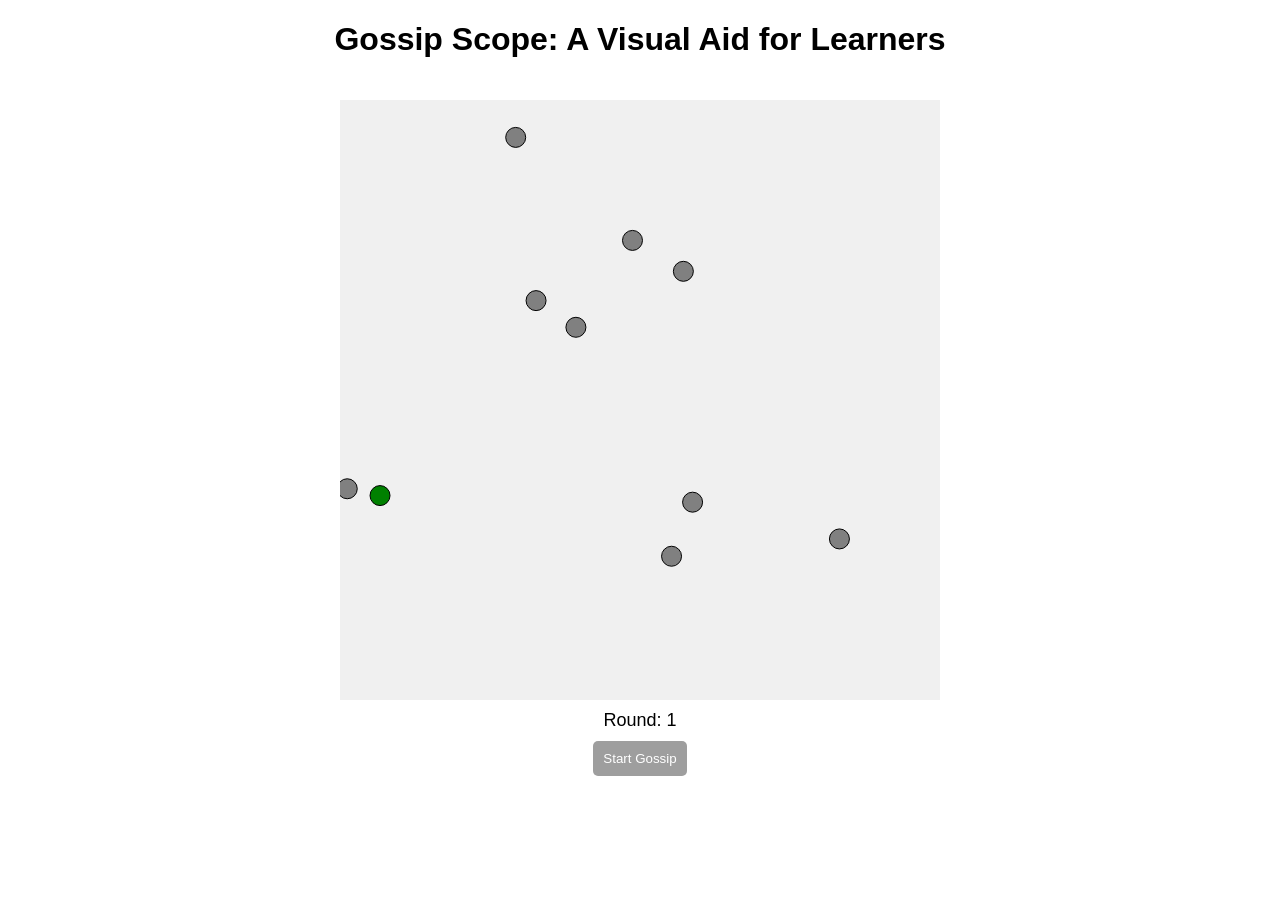
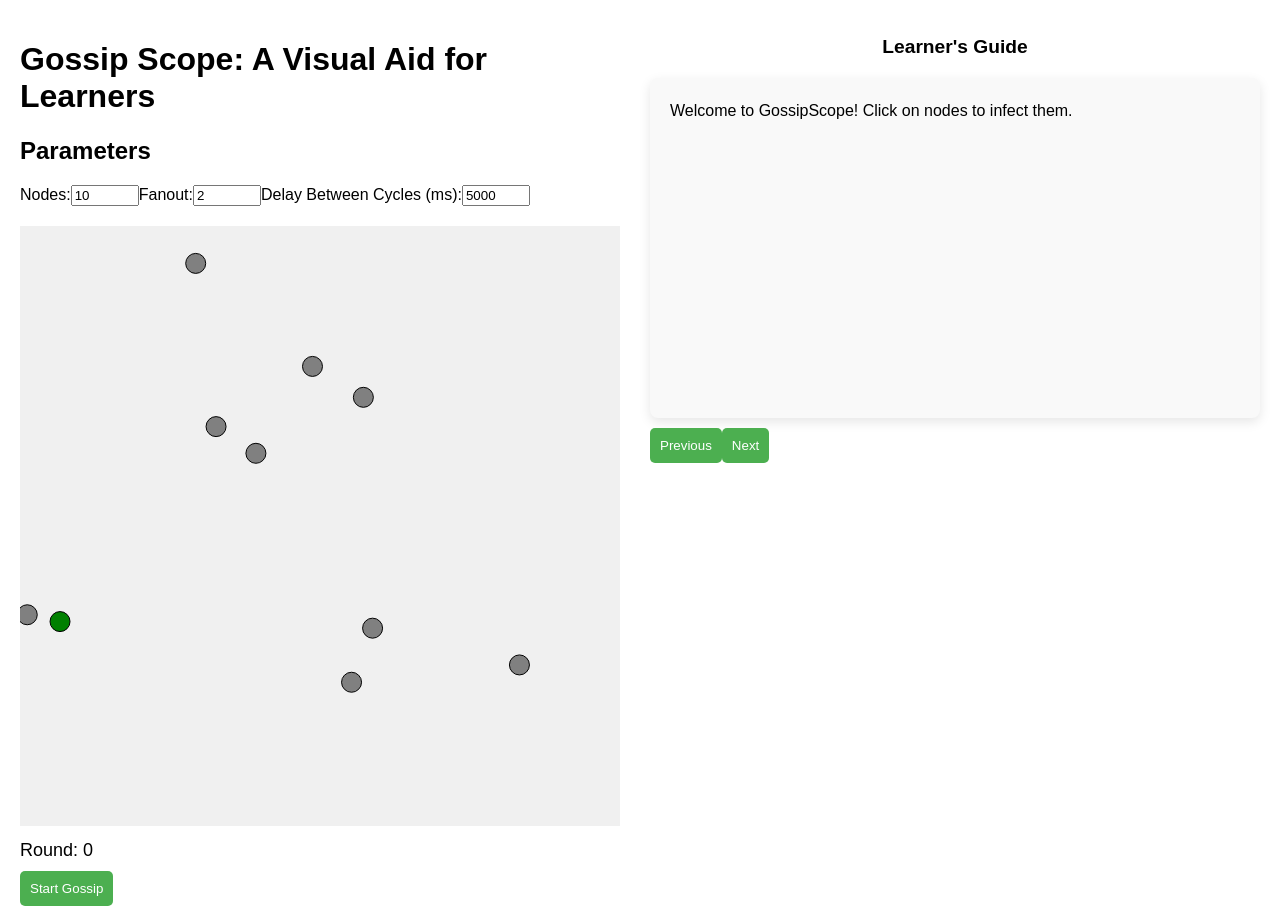
Before and after one commit to sasagarw/gossip-scope, a React (Create React App) app: page / in a window 1280 px wide. Before the commit the page ends 800 px from the top, so only its background shows below. Built offline with nearby package versions, Linux system fonts and the light colour scheme.

Commit message:
added success case

```diff
--- a/src/App.css
+++ b/src/App.css
@@ -1,9 +1,10 @@
 .App {
-  text-align: center;
   display: flex;
-  flex-direction: column;
-  align-items: center;
+  justify-content: space-between; /* Align demo and guide side by side */
+  align-items: flex-start; /* Align items to the top */
   font-family: Arial, sans-serif;
+  height: 100vh; /* Make sure it takes the full height of the viewport */
+  padding: 20px;
 }
 
 .App-logo {
@@ -69,3 +70,30 @@ button:disabled {
 line {
   transition: opacity 0.5s ease-out;
 }
+
+.demo-section {
+  width: calc(50% - 10px);
+}
+
+.learners-guide {
+  width: calc(50% - 10px);
+}
+
+.guide-content {
+  padding: 20px;
+}
+
+.learners-guide h2 {
+  text-align: center; /* Center the title of Learner's Guide */
+  margin-bottom: 20px; /* Add spacing below the title */
+  font-size: larger;   /* Make the title stand out more */
+}
+
+.guide-content {
+  background-color: #f9f9f9; /* Light background for readability */
+  border-radius: 8px;        /* Rounded corners for content box */
+  box-shadow: rgba(0,0,0,0.1) 0px 4px 12px; /* Subtle shadow for depth */
+  line-height:1.6;           /* Improve readability with better line height */
+  font-size:16px;            /* Set a readable font size for guide content */
+  min-height:300px;          /* Ensure a minimum height for content area */
+}
--- a/src/App.js
+++ b/src/App.js
@@ -1,4 +1,4 @@
-import React, { useEffect, useState } from 'react';
+import React, { useEffect, useState, useCallback } from 'react';
 import * as d3 from 'd3';
 import './App.css';
 
@@ -9,17 +9,22 @@ const App = () => {
   const [nodes, setNodes] = useState([]);
   const [round, setRound] = useState(0);
   const [connections, setConnections] = useState([]);
+  const [fanout, setFanout] = useState(2);
+  const [nodeCount, setNodeCount] = useState(10);
+  const [delayBetweenCycles, setDelayBetweenCycles] = useState(5000);
+  const [isGossipRunning, setIsGossipRunning] = useState(false);
+  const [currentGuideIndex, setCurrentGuideIndex] = useState(0);
 
   // Initialize nodes with random positions and status
   useEffect(() => {
-    const initialNodes = Array.from({ length: NODE_COUNT }, (_, i) => ({
+    const initialNodes = Array.from({ length: nodeCount }, (_, i) => ({
       id: i,
       x: Math.random() * 500,
       y: Math.random() * 500,
       informed: i === 0, // Start with node 0 as informed
     }));
     setNodes(initialNodes);
-  }, []);
+  }, [nodeCount]);
 
   // Run the gossip rounds
   useEffect(() => {
@@ -30,8 +35,8 @@ const App = () => {
     const newConnections = [];
 
     informedNodes.forEach(node => {
-      for (let i = 0; i < 2; i++) {
-        const targetNode = newNodes[Math.floor(Math.random() * NODE_COUNT)];
+      for (let i = 0; i < fanout; i++) {
+        const targetNode = newNodes[Math.floor(Math.random() * nodeCount)];
         if (!targetNode.informed) {
           targetNode.informed = true;
           newConnections.push({ source: node, target: targetNode });
@@ -43,21 +48,77 @@ const App = () => {
     setConnections(newConnections);
 
     // Clear the connections after a short delay for fade-out effect
-    setTimeout(() => setConnections([]), ROUND_DELAY / 2);
+    setTimeout(() => setConnections([]), delayBetweenCycles / 2);
 
-  }, [round]);
+  }, [round, nodeCount, fanout, delayBetweenCycles]);
 
   // Start gossip rounds with delays
   useEffect(() => {
-    if (round < 10) {
-      const timer = setTimeout(() => setRound(round + 1), ROUND_DELAY);
+    if (isGossipRunning && round < 10) {
+      const timer = setTimeout(() => setRound(round + 1), delayBetweenCycles);
       return () => clearTimeout(timer);
     }
-  }, [round]);
+  }, [round, isGossipRunning, delayBetweenCycles]);
+
+  const toggleGossip = useCallback(() => {
+    setIsGossipRunning(!isGossipRunning);
+  }, [isGossipRunning]);
+
+  const handlePrevGuide = useCallback(() => {
+    setCurrentGuideIndex(prev => (prev === 0 ? guideContent.length - 1 : prev - 1));
+  }, []);
+
+  const handleNextGuide = useCallback(() => {
+    setCurrentGuideIndex(prev => (prev + 1) % guideContent.length);
+  }, []);
+
+  const guideContent = [
+    "Welcome to GossipScope! Click on nodes to infect them.",
+    "Use the controls to manage the gossip simulation.",
+    "Adjust parameters to see how they affect the spread of information.",
+  ];
 
   return (
     <div className="App">
+      <div className="demo-section">
         <h1>Gossip Scope: A Visual Aid for Learners</h1>
+
+        <div className="parameters">
+          <h2>Parameters</h2>
+          <label>
+            Nodes:
+            <input
+              type="number"
+              value={nodeCount}
+              onChange={(e) => setNodeCount(Math.max(parseInt(e.target.value) || 1, 1))}
+              min="1"
+              style={{ width: '60px' }}
+            />
+          </label>
+
+          <label>
+            Fanout:
+            <input
+              type="number"
+              value={fanout}
+              onChange={(e) => setFanout(Math.max(parseInt(e.target.value) || 1, 1))}
+              min="1"
+              style={{ width: '60px' }}
+            />
+          </label>
+
+          <label>
+            Delay Between Cycles (ms):
+            <input
+              type="number"
+              value={delayBetweenCycles}
+              onChange={(e) => setDelayBetweenCycles(Math.max(parseInt(e.target.value) || 1000, 1000))}
+              min="1000"
+              style={{ width: '60px' }}
+            />
+          </label>
+        </div>
+
         <svg width="600" height="600" className="network">
           {connections.map((conn, index) => (
             <line
@@ -84,9 +145,19 @@ const App = () => {
           ))}
         </svg>
         <div className="round">Round: {round}</div>
-      <button onClick={() => setRound(1)} disabled={round !== 0}>
-        Start Gossip
+        <button onClick={toggleGossip}>
+          {isGossipRunning ? 'Pause Gossip' : 'Start Gossip'}
         </button>
+      </div>
+
+      <div className="learners-guide">
+        <h2>Learner's Guide</h2>
+        <div className="guide-content">{guideContent[currentGuideIndex]}</div>
+        <div className="carousel-controls">
+          <button onClick={handlePrevGuide}>Previous</button>
+          <button onClick={handleNextGuide}>Next</button>
+        </div>
+      </div>
     </div>
   );
 };
```
Lines whose indentation alone changed are shown as unchanged.
